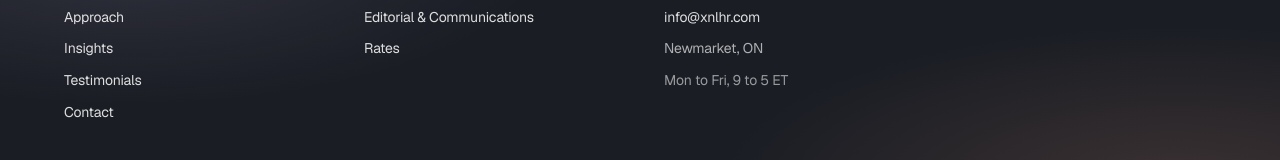
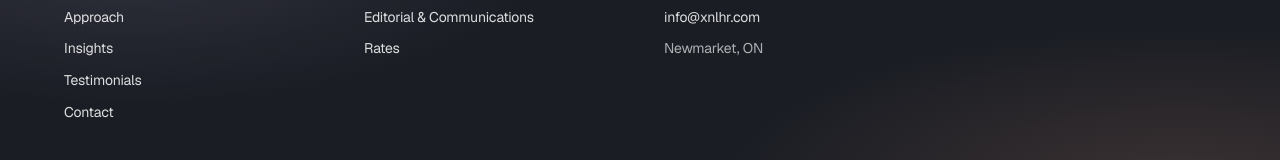
Before and after one commit to staybookt/xnl-hr-website, a Next.js app: page /about in a window 1280 px wide. Shown: the part 3611-3771 px from the top of the page. Built offline with nearby package versions, Linux system fonts and the light colour scheme.

Commit message:
Wave 48.6 — remove "Mon to Fri, 9 to 5 ET" from footer Contact column per Wendy

```diff
--- a/src/components/footer.tsx
+++ b/src/components/footer.tsx
@@ -55,7 +55,6 @@ export function Footer() {
               <li><a href={`tel:${contact.phoneE164}`} className="hover:text-white transition-colors">{contact.phone}</a></li>
               <li><a href={`mailto:${contact.email}`} className="hover:text-white transition-colors break-all">{contact.email}</a></li>
               <li className="text-white/65">{contact.address.locality}, {contact.address.region}</li>
-              <li className="text-white/55">{contact.hours}</li>
             </ul>
           </div>
 
```
